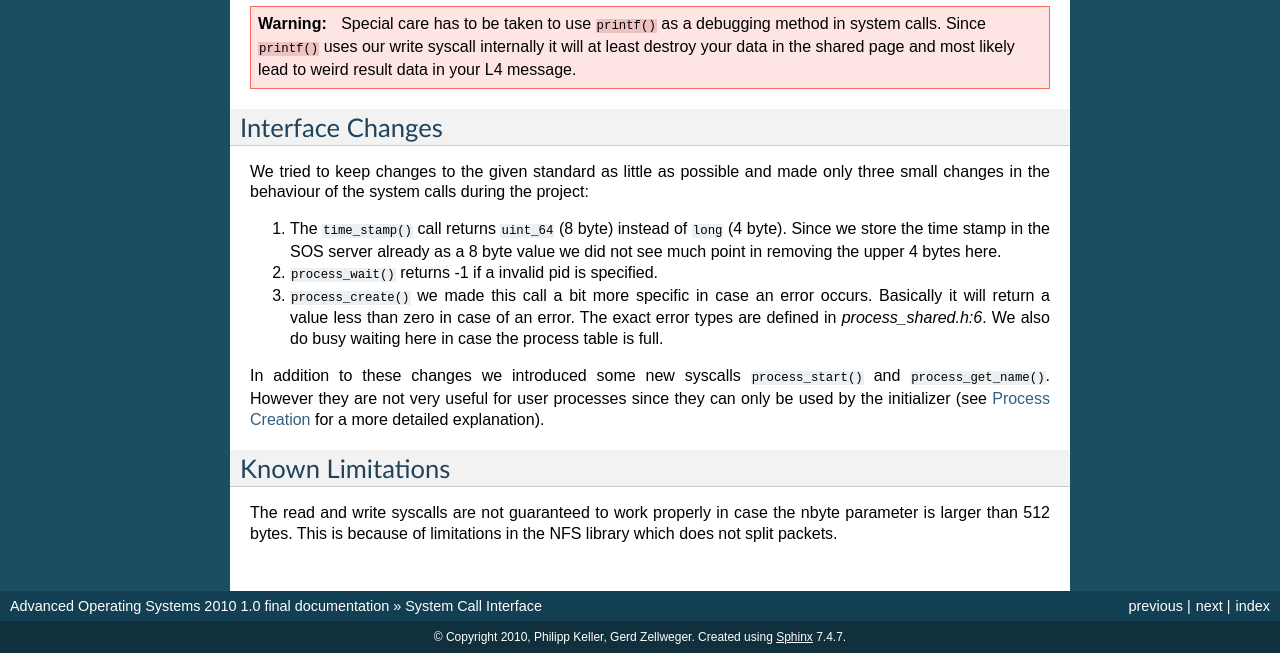
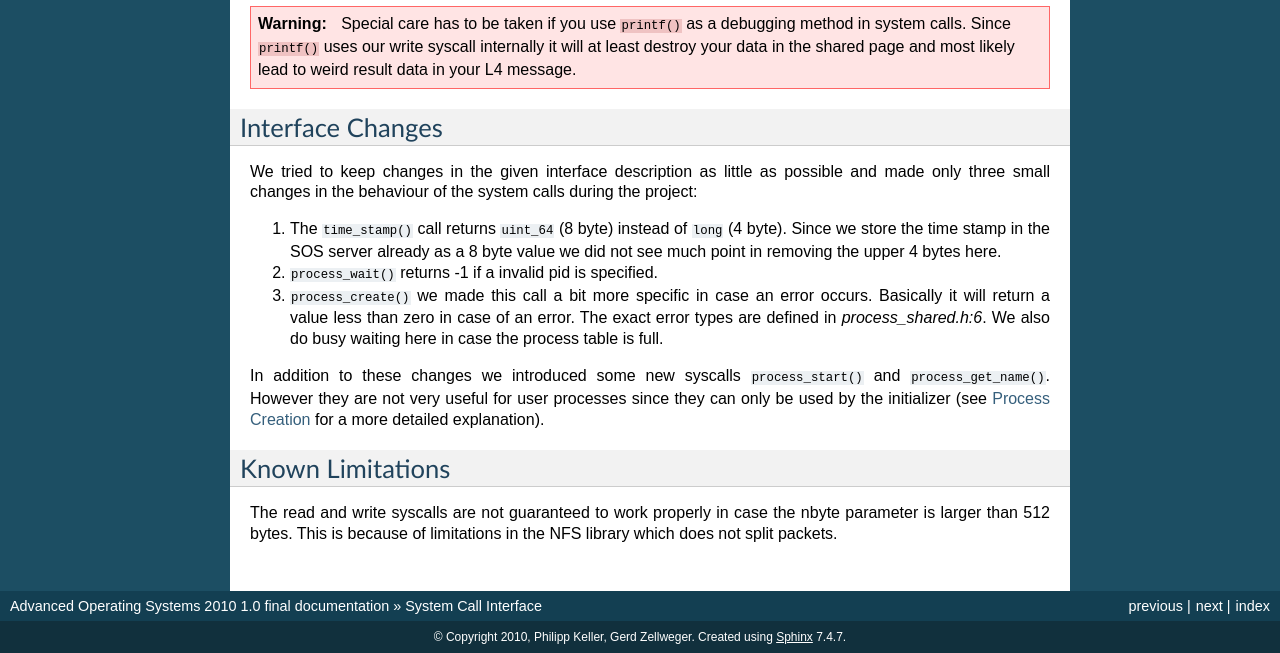
Before and after one commit to gz/aos10, a Sphinx documentation site: the page built from doc/documentation/source/syscall.txt, in a window 1280 px wide and 900 px high, scrolled down 2328 px, cut to the strip 247-900 px from the top of the window. Built offline with Sphinx 7.4.7, drawn with Linux system fonts in a browser that asks for light colours; formulas are drawn with MathJax 3.

Commit message:
more doc
git-svn-id: https://svn.vis.ethz.ch/svn/aos10@234 77cbfc24-9232-4b91-9b01-57cbc351378c

```diff
--- a/doc/documentation/source/syscall.txt
+++ b/doc/documentation/source/syscall.txt
@@ -94,13 +94,13 @@ The libsos library consists of functions that nicely wrap up the different syste
    :lines: 10-37
 
 
-.. warning:: Special care has to be taken to use ``printf()`` as a debugging method in system calls. Since ``printf()`` uses our write syscall internally it will at least destroy your data in the shared page and most likely lead to weird result data in your L4 message.
+.. warning:: Special care has to be taken if you use ``printf()`` as a debugging method in system calls. Since ``printf()`` uses our write syscall internally it will at least destroy your data in the shared page and most likely lead to weird result data in your L4 message.
 
 
 Interface Changes
 -----------------
 
-We tried to keep changes to the given standard as little as possible and made only three small changes in the behaviour of the system calls during the project:
+We tried to keep changes in the given interface description as little as possible and made only three small changes in the behaviour of the system calls during the project:
 
 #. The ``time_stamp()`` call returns ``uint_64`` (8 byte) instead of ``long`` (4 byte). Since we store the time stamp in the SOS server already as a 8 byte value we did not see much point in removing the upper 4 bytes here.
 #. ``process_wait()`` returns -1 if a invalid pid is specified.
```
